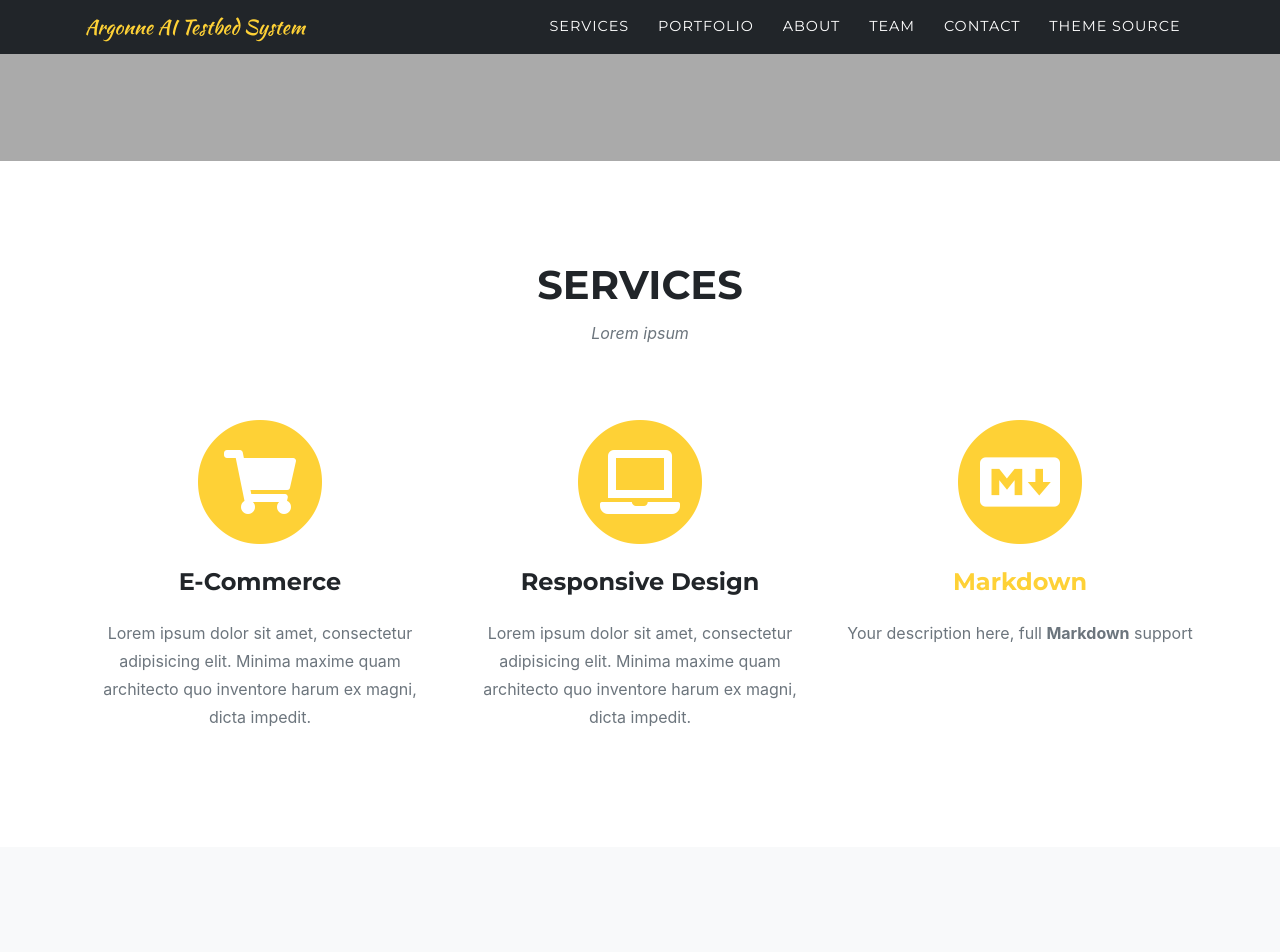
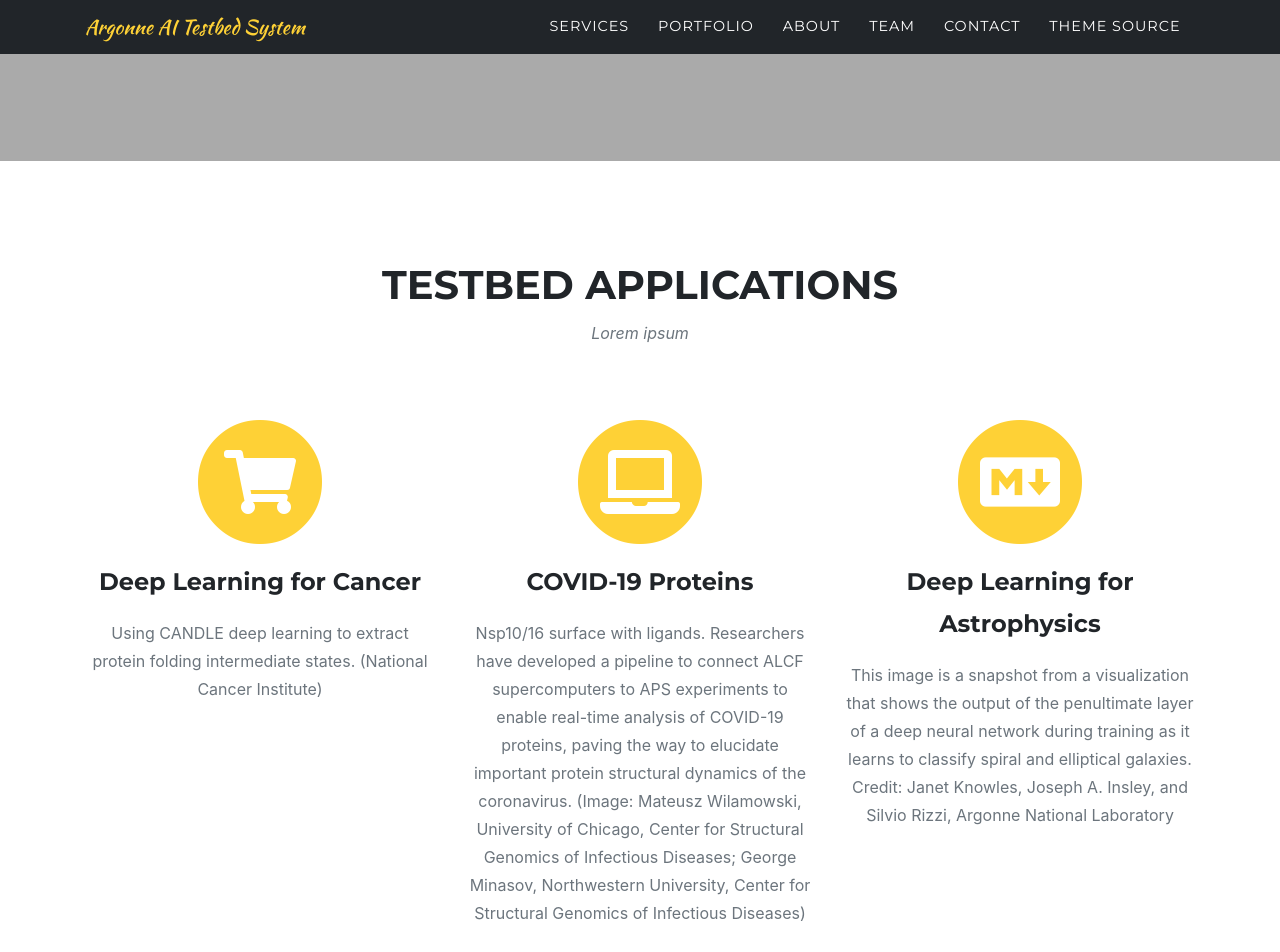
Before and after one commit to argonne-lcf/ALCF-AI-Testbed, a Jekyll site: the page built from docs/index.markdown, in a window 1280 px wide and 1400 px high, scrolled down 684 px. Shown: the top 952 px of the window. Built offline with Jekyll 4.4.1, drawn with Linux system fonts in a browser that asks for light colours; some web fonts are replaced; some of the changed text lies outside the part shown.

Commit message:
Added site basic info

```diff
--- a/docs/_data/sitetext.yml
+++ b/docs/_data/sitetext.yml
@@ -1,27 +1,27 @@
 header:
-    title: Welcome to our Studio!
-    text: It's Nice To Meet You
-    button: Tell Me More
+    title: Argonne Leadership Computing Facility
+    text: AI Testbed
+    button: Explore the Testbed
     buttonlink: "#services"
 
 services:
-    title: "Services"
+    title: "Testbed Applications"
     text: "Lorem ipsum"
     section: services
     list:
-      - title: "E-Commerce"
-        desc: "Lorem ipsum dolor sit amet, consectetur adipisicing elit. Minima maxime quam architecto quo inventore harum ex magni, dicta impedit."
+      - title: "Deep Learning for Cancer"
+        desc: "Using CANDLE deep learning to extract protein folding intermediate states. (National Cancer Institute)"
         icon: fas fa-shopping-cart #find more at https://fontawesome.com/icons
-      - title: "Responsive Design"
-        desc: "Lorem ipsum dolor sit amet, consectetur adipisicing elit. Minima maxime quam architecto quo inventore harum ex magni, dicta impedit."
+      - title: "COVID-19 Proteins"
+        desc: "Nsp10/16 surface with ligands. Researchers have developed a pipeline to connect ALCF supercomputers to APS experiments to enable real-time analysis of COVID-19 proteins, paving the way to elucidate important protein structural dynamics of the coronavirus. (Image: Mateusz Wilamowski, University of Chicago, Center for Structural Genomics of Infectious Diseases; George Minasov, Northwestern University, Center for Structural Genomics of Infectious Diseases)"
         icon: fas fa-laptop
-      - title: "[Markdown](https://en.wikipedia.org/wiki/Markdown)"
-        desc: "Your description here, full **Markdown** support"
+      - title: "Deep Learning for Astrophysics"
+        desc: "This image is a snapshot from a visualization that shows the output of the penultimate layer of a deep neural network during training as it learns to classify spiral and elliptical galaxies. Credit: Janet Knowles, Joseph A. Insley, and Silvio Rizzi, Argonne National Laboratory"
         icon: fab fa-markdown
 
 portfolio:
-    title: "Portfolio"
-    text: "Lorem ipsum dolor sit amet consectetur."
+    title: "Testbed Systems"
+    text: "The AI Testbed is comprised of three systems."
     section: portfolio
     closebutton: "Close Project"
 
```
Also changed, not shown: docs/assets/img/Argonne_color_black_transparent.png (added), docs/assets/img/Argonne_color_white_transparent.png (added), docs/assets/img/services/COVID-19.png (added), docs/assets/img/services/DL_Astrophysics.png (added), docs/assets/img/services/DL_Cancer.png (added).
